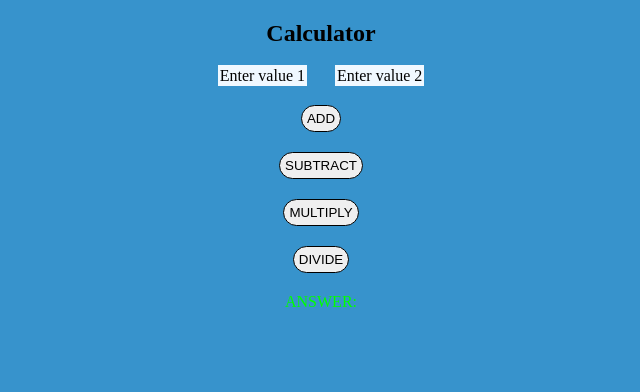
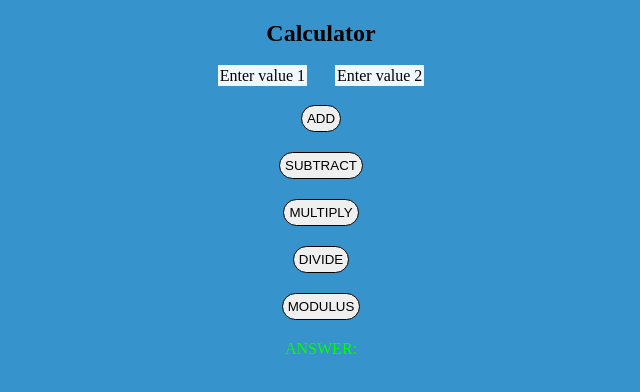
Before and after one commit to nam710/nam710.github.io, a plain HTML site: page CalculatorApp/index.html in a window 1280 px wide. Shown: the whole page, without its empty margins (319-959 px from the left). Drawn offline with Linux system fonts and the light colour scheme.

Commit message:
Added Modulus button

```diff
--- a/CalculatorApp/index.html
+++ b/CalculatorApp/index.html
@@ -16,6 +16,7 @@
     <button id="sub" onclick="subtract()">SUBTRACT</button>
     <button id="mul" onclick="multiply()">MULTIPLY</button>
     <button id="div" onclick="divide()">DIVIDE</button>
+    <button id="mod" onclick="modulus()">MODULUS</button>
     <p>ANSWER:</p>
     <span id="answer"></p>
     <script src="index.js"></script>
```
